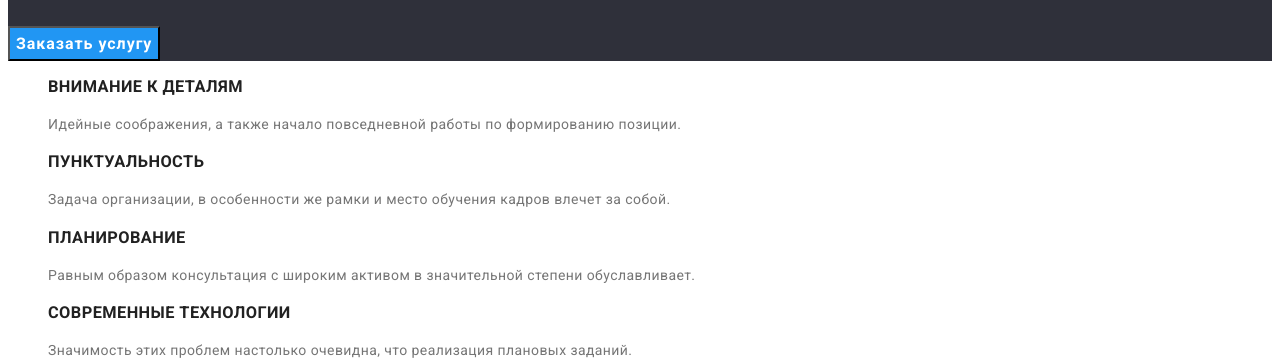
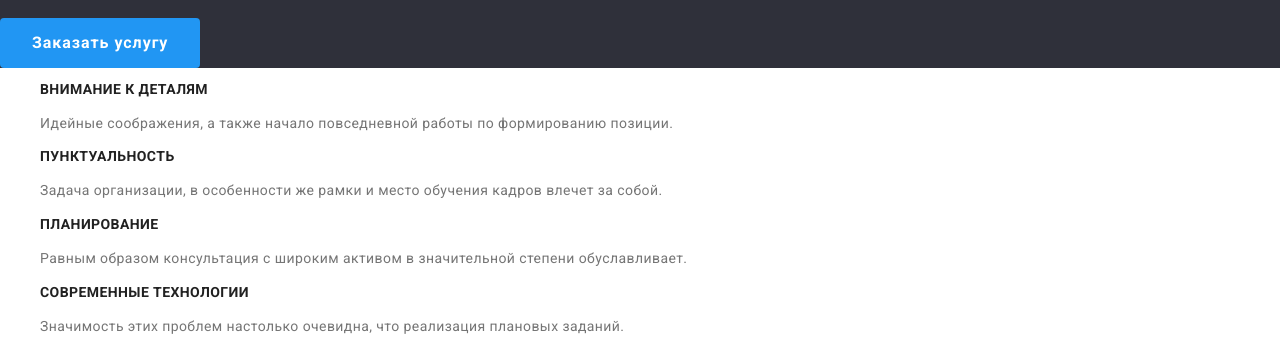
Before and after one commit to TatyanaZdota/-printWidth-100-tabWidth-2-useTabs-false-semi-true-singleQuote-true-, a plain HTML site: page index.html in a window 1280 px wide. Shown: the part 259-621 px from the top of the page. Drawn offline with nearby package versions, Linux system fonts and the light colour scheme.

Commit message:
add fixes

```diff
--- a/css/styles.css
+++ b/css/styles.css
@@ -64,7 +64,12 @@ line-height: 1.87;
 display: flex;
 align-items: center;
 text-align: center;
-letter-spacing: 0.06em;}
+letter-spacing: 0.06em;
+ border-radius: 4px;
+padding: 10px 32px;
+min-width: 200px;
+height: 50px;
+border: none;}
 .hero-button:hover, .hero-button:focus {background-color: var(--hover-button);
 }
 
@@ -83,13 +88,10 @@ letter-spacing: 0.06em;}
     clip-path: inset(100%);
     clip: rect(0 0 0 0);
     overflow: hidden;}
-.features-heading {font-weight: 700;
-
+.features-heading {font-weight: 700; font-size: 14px;
 line-height: 1.14;
-
 text-transform: uppercase;}
 .features-paragraph {color: var(--dark-text);
-font-size: 14px;
 line-height: 1.71;}
 
 
@@ -133,7 +135,12 @@ font-family: inherit;
 font-weight: 500;
 font-size: 16px;
 line-height: 1.62;
-text-align: center;}
+text-align: center;
+letter-spacing: 0.03em;
+border-radius: 4px;
+padding: 6px 22px;
+display: inline-block;
+}
 .button-item:hover, .button-item:focus {color: var(--background-color); background-color: var(--accent-color)}
 
 .gallery-header {font-weight: 700;
@@ -164,3 +171,5 @@ line-height: 1.71;}
 .adress {color: var(--background-color)}
 .mail, .tel {color: rgba(255, 255, 255, 0.6);}
 .footer-contacts:hover, .footer-contacts:focus {color: var(--accent-color);}
+
+  *//
--- a/index.html
+++ b/index.html
@@ -9,6 +9,7 @@
     <link rel="preconnect" href="https://fonts.gstatic.com" crossorigin>
     <link href="https://fonts.googleapis.com/css2?family=Raleway:wght@700&family=Roboto:wght@400;500;700;900&display=swap"
         rel="stylesheet">
+    <link rel="stylesheet" href="https://cdnjs.cloudflare.com/ajax/libs/modern-normalize/1.0.0/modern-normalize.min.css" />
     <link rel="stylesheet" href="./css/styles.css">
 </head>
 <body>
```
Also changed, not shown: portfolio.html (+1 -0 lines).
